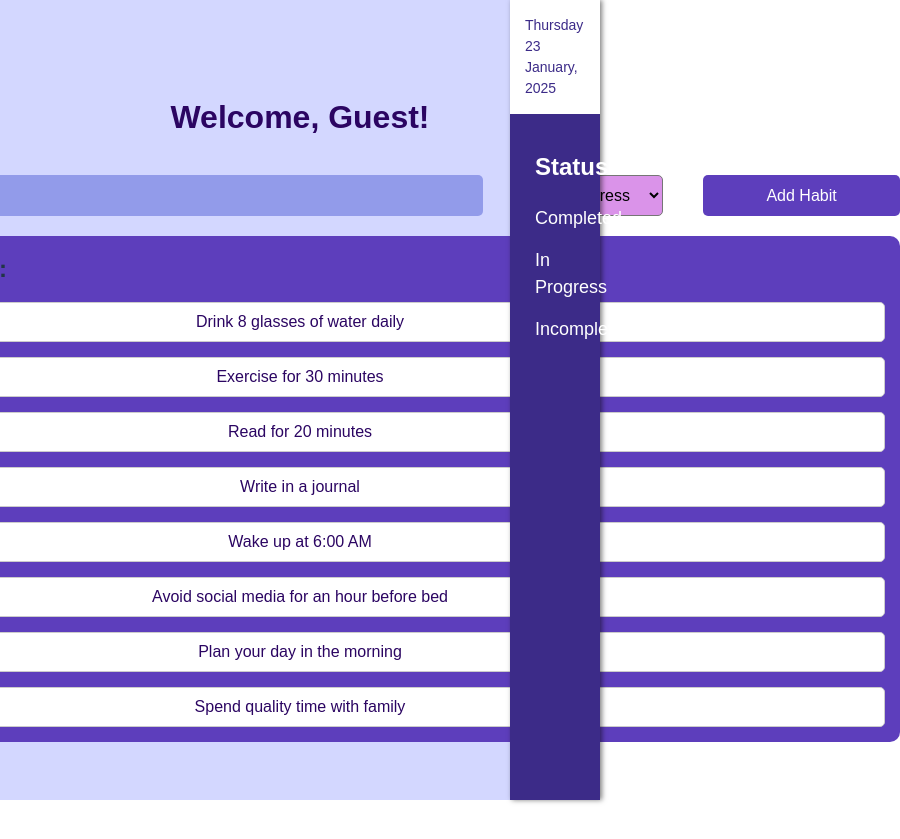
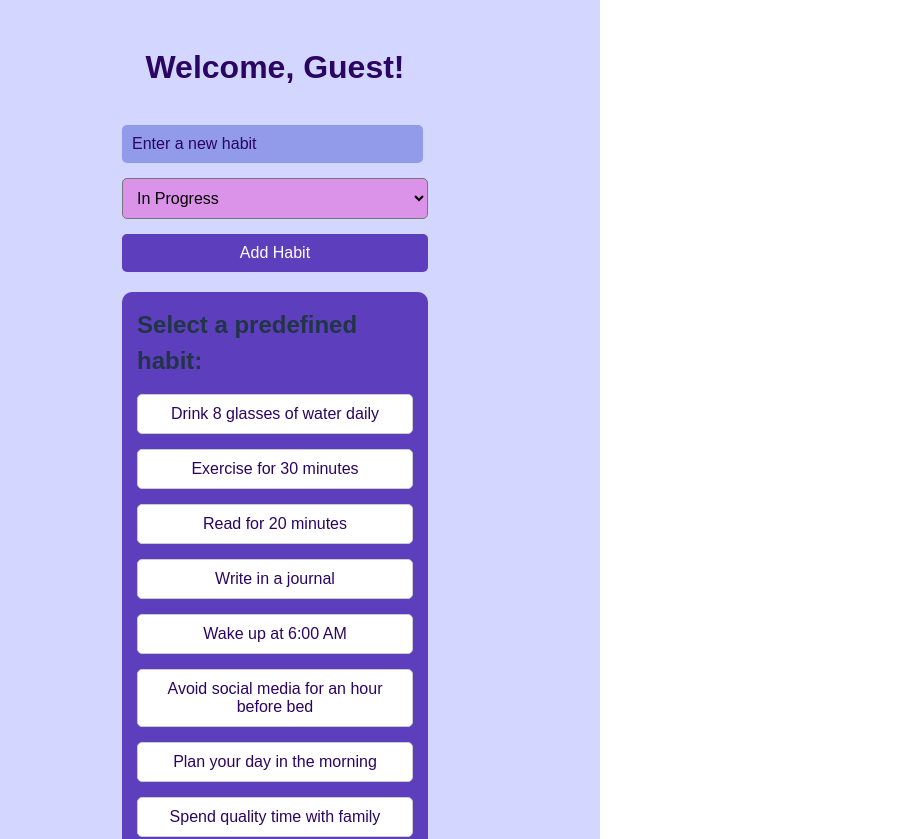
Before and after one commit to zahraaAed/Digital-Habit-Tracker, a React (Vite) app in the folder Habit-Tracker/: page /habit in a window 600 px wide. Shown: the top 839 px of the page, 900 px wide, since content can reach past the window. Before the commit the page ends 800 px from the top, so only its background shows below. Built offline with nearby package versions, Linux system fonts and the light colour scheme; a web font is replaced by a local one.

Commit message:
responsive design

```diff
--- a/Habit-Tracker/src/Components/habitcomponent.css
+++ b/Habit-Tracker/src/Components/habitcomponent.css
@@ -1,3 +1,4 @@
+/* General styling for .habit-item */
 .habit-item {
     background-color: #bbc1f7;
     padding: 15px;
@@ -18,8 +19,9 @@
   .days {
     display: flex;
     justify-content: space-between;
+    gap: 15px; /* Ensure some gap between buttons */
+  }
 
-}
   .days button {
     background-color: #D9D9D9;
     color: #2B0562;
@@ -35,7 +37,7 @@
   }
 
   .delete-habit {
-    background-color:#E6B2DB;;
+    background-color: #E6B2DB;
     color: white;
     border: none;
     border-radius: 5px;
@@ -48,11 +50,13 @@
   .delete-habit:hover {
     background-color: palevioletred;
   }
-.buttons{
+
+  .buttons {
     display: flex;
     gap: 20px;
   }
-.edit-habit{
+
+  .edit-habit {
     background-color: #5d3ebc;
     color: white;
     border: none;
@@ -62,6 +66,116 @@
     margin-top: 10px;
     width: 15%;
   }
-.edit-habit:hover{
+
+  .edit-habit:hover {
     background-color: #2B0562;
   }
+
+  /* Media Queries for Responsiveness */
+
+  /* Screens between 1400px and 1700px */
+  @media screen and (max-width: 1700px) and (min-width: 1400px) {
+    .days {
+      gap: 5px;
+    }
+  }
+
+  /* Screens between 633px and 1400px */
+  @media screen and (min-width: 633px) and (max-width: 1400px) {
+    .habit-item {
+      width: 90%;
+      margin: 0 auto;
+    }
+
+    .days {
+      display: flex;
+      flex-direction: column;
+      gap: 5px;
+    }
+
+    .days button {
+      width: 100%;
+    }
+
+    .buttons {
+      display: flex;
+      flex-direction: column;
+      gap: 10px;
+    }
+
+    .delete-habit, .edit-habit {
+      width: 100%;
+    }
+  }
+
+  /* Screens between 480px and 633px */
+  @media screen and (min-width: 480px) and (max-width: 633px) {
+    .habit-item {
+      width: 100%; /* Full-width for narrow screens */
+      margin: 0 auto;
+      padding: 10px; /* Reduce padding to save space */
+    }
+
+    .days {
+      display: flex;
+      flex-direction: column; /* Stack buttons vertically */
+      gap: 8px;
+    }
+
+    .buttons {
+      display: flex;
+      flex-direction: column;
+      gap: 10px;
+    }
+
+    .delete-habit, .edit-habit {
+      width: 100%;
+      margin-top: 5px;
+    }
+
+    .habit-item p {
+      font-size: 1rem;
+    }
+
+    .days button {
+      width: 100%; /* Full-width buttons */
+      height: auto;
+      padding: 10px;
+      font-size: 0.9rem;
+    }
+  }
+
+  /* Screens below 480px */
+  @media screen and (max-width: 480px) {
+    .habit-item {
+      width: 95%; /* Full-width for small devices */
+      margin-bottom: 20px;
+      padding: 8px; /* Slightly reduce padding */
+    }
+
+    .days {
+      flex-direction: column; /* Stack buttons vertically */
+      gap: 8px;
+    }
+
+    .buttons {
+      flex-direction: column; /* Stack buttons vertically */
+      gap: 10px;
+    }
+
+    .days button {
+      width: 100%; /* Full-width buttons */
+      padding: 8px; /* Compact button size */
+      font-size: 0.85rem; /* Smaller text for buttons */
+    }
+
+    .delete-habit, .edit-habit {
+      width: 100%;
+      margin-top: 8px; /* Ensure spacing between buttons */
+      font-size: 0.9rem; /* Adjust button font size */
+    }
+
+    .habit-item p {
+      font-size: 0.9rem; /* Slightly smaller font for text */
+    }
+  }
--- a/Habit-Tracker/src/Components/sidebar.css
+++ b/Habit-Tracker/src/Components/sidebar.css
@@ -3,12 +3,15 @@
   position: fixed;
   top: 0;
   right: 0;
-  width: 15%;
+  width: 15%; /* Default width for larger screens */
   height: 100%;
   background-color: #3c2b88;
   color: white;
-
-  box-shadow: 2px 0 5px rgba(0, 0, 0, 0.5);
+  box-shadow: -2px 0 5px rgba(0, 0, 0, 0.5);
+  display: flex;
+  flex-direction: column;
+  padding: 20px;
+  transition: all 0.3s ease; /* Smooth transition for collapsible behavior */
 }
 
 .sidebar h2 {
@@ -26,25 +29,29 @@
   margin: 15px 0;
   font-size: 18px;
   color: white;
+  cursor: pointer;
 }
 
 .sidebar ul li:hover {
   color: #bbc1f7;
   border-left: 2px solid rgb(99, 157, 231);
   padding-left: 12px;
-
 }
 
 .date {
   font-size: 14px;
   margin-bottom: 10px;
-  color:#3c2b88;
+  color: #3c2b88;
   background-color: white;
   padding: 15px;
+  text-align: center;
+  border-radius: 5px;
 }
-.status{
+
+.status {
   padding: 25px;
 }
+
 .dropzone {
   transition: background-color 0.2s ease;
   background-color: #3c2b88;
@@ -53,3 +60,91 @@
 .dropzone-active {
   background-color: #e0f7fa;
 }
+
+/* Media Queries */
+
+
+@media screen and (max-width: 1200px) {
+  .sidebar {
+    width: 20%;
+  }
+
+  .sidebar h2 {
+    font-size: 20px;
+  }
+
+  .sidebar ul li {
+    font-size: 16px;
+  }
+
+  .date {
+    font-size: 13px;
+  }
+}
+
+
+@media screen and (max-width: 768px) {
+  .sidebar {
+    width: 25%;
+    padding: 15px;
+  }
+
+  .sidebar h2 {
+    font-size: 18px;
+  }
+
+  .sidebar ul li {
+    font-size: 14px;
+  }
+
+  .date {
+    font-size: 12px;
+    padding: 10px;
+  }
+}
+
+@media screen and (max-width: 633px) {
+  .sidebar {
+    width: 90%;
+    height: auto;
+    position: relative;
+    padding: 10px;
+  }
+
+  .sidebar h2 {
+    font-size: 16px;
+    text-align: center;
+  }
+
+  .sidebar ul {
+    display: flex;
+    flex-wrap: wrap;
+    justify-content: center;
+    gap: 10px;
+  }
+
+  .sidebar ul li {
+    font-size: 12px;
+    margin: 10px;
+    padding: 5px 10px;
+  }
+
+  .date {
+    font-size: 10px;
+    padding: 8px;
+  }
+}
+
+@media screen and (max-width: 768px) {
+  .sidebar.collapsed {
+    width: 0;
+    overflow: hidden;
+    padding: 0;
+  }
+
+  .sidebar.collapsed ul,
+  .sidebar.collapsed h2,
+  .sidebar.collapsed .date {
+    display: none;
+  }
+}
--- a/Habit-Tracker/src/Pages/Habit.css
+++ b/Habit-Tracker/src/Pages/Habit.css
@@ -1,6 +1,8 @@
-.habit-container{
-    width:100%;
-    margin-top: 100px;
+.habit-container {
+  width: 100%;
+  margin-top: 80px;
+
+
 }
 
 .container {
@@ -8,9 +10,11 @@
   width: 80%;
   text-align: center;
 }
-.sub-habit-container{
+
+.sub-habit-container {
   width: 80%;
 }
+
 h1 {
   color: #2B0562;
   margin-bottom: 40px;
@@ -34,9 +38,11 @@ h1 {
   font-size: 1rem;
   background-color: #929bea;
 }
-.add-habit input::placeholder{
+
+.add-habit input::placeholder {
   color: #2B0562;
 }
+
 .add-habit button {
   background-color: #5d3ebc;
   color: white;
@@ -46,12 +52,12 @@ h1 {
   font-size: 1rem;
   width: 20%;
 }
+
 .add-habit input:focus {
   outline: none;
   border: 2px solid #5A67D8;
   box-shadow: 0 0 5px rgba(90, 103, 216, 0.5);
 }
-
 
 .add-habit button:hover {
   background-color: #4b33a6;
@@ -73,7 +79,7 @@ h1 {
   border-radius: 10px;
   display: flex;
   flex-direction: column;
-    gap:15px;
+  gap: 15px;
 }
 
 .habit-box h1 {
@@ -117,16 +123,17 @@ h1 {
   background-color: white;
   padding: 30px;
   border-radius: 10px;
-
   width: 300px;
   display: flex;
   flex-direction: column;
   gap: 20px;
   justify-content: flex-start;
 }
-  .modal-content h2{
+
+.modal-content h2 {
   color: #2B0562;
 }
+
 .modal input {
   width: 90%;
   padding: 10px;
@@ -134,17 +141,13 @@ h1 {
   border-radius: 5px;
 }
 
-
-
-
-.modal-buttons{
+.modal-buttons {
   display: flex;
   gap: 15px;
 }
 
 .modal-buttons button:first-child {
-    background-color:#2B0562;
-
+  background-color: #2B0562;
 }
 
 .modal-buttons button:first-child:hover {
@@ -153,16 +156,74 @@ gap: 15px;
 
 .modal-buttons button:last-child {
   background-color: #da93e9;
-
 }
 
 .modal-buttons button:last-child:hover {
   background-color: palevioletred;
 }
 
-  .select-status{
+.select-status {
   padding: 10px;
   border-radius: 5px;
   background-color: #da93e9;
   font-size: 1rem;
 }
+
+/* Media Queries */
+
+@media screen and (max-width: 1700px) and (min-width: 600px) {
+  .habit-container {
+    width: 100%;
+  }
+
+  .add-habit {
+    width: 100%;
+    gap: 20px;
+  }
+}
+
+
+@media screen and (max-width: 900px) and (min-width: 768px) {
+  .habit-container {
+    width: 95%;
+    margin-top: 50px;
+  }
+
+  .add-habit {
+    flex-direction: column;
+    gap: 15px;
+  }
+
+
+  .add-habit button {
+    width: 100%;
+  }
+  .add-habit input{
+    width: 95%;
+  }
+}
+@media screen and (max-width: 720px) and (min-width: 300px) {
+  .habit-container {
+    width: 75%;
+
+padding-top: 50px;
+    display: flex;
+    align-items: center;
+    flex-direction: column;
+    margin: 0 auto;
+    padding-right: 50px;
+  }
+  .add-habit {
+    flex-direction: column;
+    gap: 15px;
+    margin: 0 auto;
+    width: 100%;
+  }
+  .add-habit button{
+    margin-bottom: 20px;
+    width: 100%;
+  }
+  .add-habit input{
+    width: 92%;
+  }
+}
```
Lines whose indentation alone changed are shown as unchanged.
